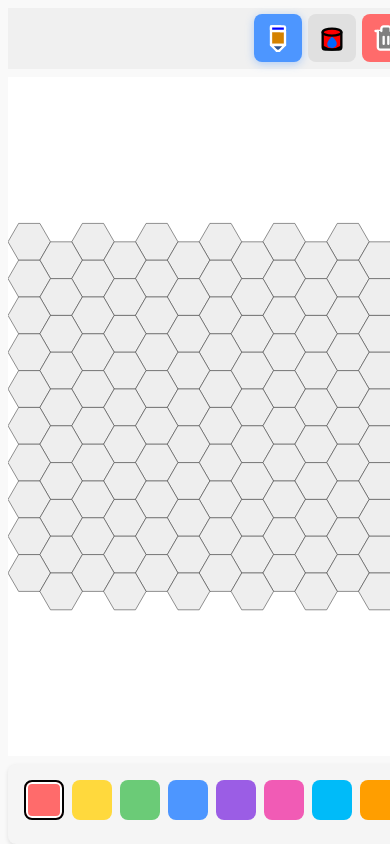
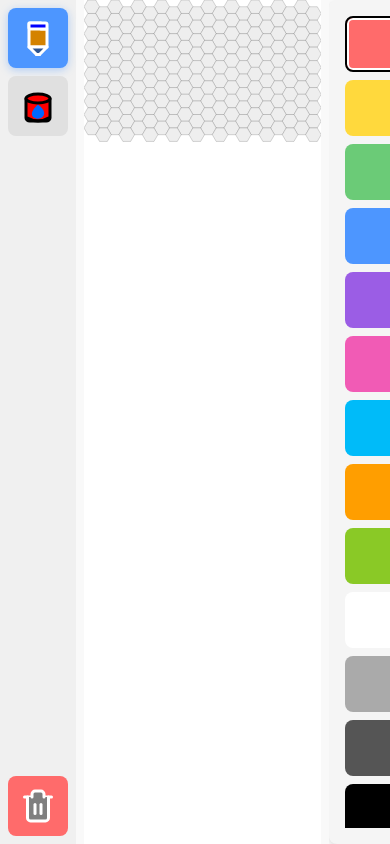
Before and after one commit to lpenguin/hexcolor, a React (Vite) app: page / in a window 390 px wide. Built offline with nearby package versions, Linux system fonts and the light colour scheme.

Commit message:
Mobile friendliness

```diff
--- a/src/App.css
+++ b/src/App.css
@@ -41,8 +41,8 @@ html {
 /* Main content layout with grid layout */
 main {
   flex: 1;
-  display: grid;
-  grid-template-columns: auto 1fr auto;
+  display: flex;
+  flex-direction: row;
   gap: 0.5rem;
   align-items: stretch;
   height: 100%;
@@ -165,93 +165,6 @@ main {
   scroll-behavior: smooth; /* Smooth scrolling for non-drag scrolling */
 }
 
-/* Responsive styling for mobile devices */
-@media (max-width: 768px) {
-  .app-container, #root {
-    padding: 0.5rem;
-  }
-
-  main {
-    grid-template-columns: 1fr;
-    grid-template-rows: auto 1fr auto;
-    height: auto;
-    min-height: calc(100vh - 1rem);
-  }
-
-  .tools {
-    grid-row: 1;
-    grid-column: 1;
-    flex-direction: row;
-    justify-content: center;
-    height: auto;
-    padding: 0.5rem;
-  }
-
-  .hex-grid-container {
-    grid-row: 2;
-    grid-column: 1;
-    height: 60vh;
-  }
-
-  .color-palette-container {
-    grid-row: 3;
-    grid-column: 1;
-    height: auto;
-  }
-
-  .color-palette {
-    width: 100%;
-    height: auto;
-  }
-
-  .color-options {
-    flex-direction: row;
-    overflow-x: auto;
-    overflow-y: hidden;
-    height: auto;
-    padding-right: 0;
-    padding-bottom: 0.5rem;
-  }
-
-  .tool-button {
-    padding: 0.6rem;
-    min-width: 50px;
-    min-height: 50px;
-  }
-
-  .tool-button img {
-    width: 32px;
-    height: 32px;
-  }
+.color-palette-container {
+  overflow: scroll;
 }
-
-@media (max-width: 480px) {
-  .app-container, #root {
-    padding: 0.25rem;
-  }
-
-  .tools {
-    padding: 0.4rem;
-    gap: 0.4rem;
-  }
-
-  .tool-button {
-    padding: 0.5rem;
-    min-width: 48px;
-    min-height: 48px;
-  }
-
-  .tool-button img {
-    width: 28px;
-    height: 28px;
-  }
-
-  body {
-    min-height: 100vh;
-    min-height: -webkit-fill-available; /* For iOS Safari */
-  }
-
-  html {
-    height: -webkit-fill-available; /* For iOS Safari */
-  }
-}
--- a/src/App.tsx
+++ b/src/App.tsx
@@ -191,18 +191,21 @@ function App() {
           <button
             onClick={handlePaintClick}
             className={`tool-button ${currentMode === DrawMode.PAINT ? 'selected' : ''}`}
+            style={{ order: 1 }}
           >
             <img src="./icons/paint-icon.svg" alt="Paint Tool" />
           </button>
           <button
             onClick={handleFillClick}
             className={`tool-button ${currentMode === DrawMode.FILL ? 'selected' : ''}`}
+            style={{ order: 2 }}
           >
             <img src="./icons/fill-icon.svg" alt="Fill Tool" />
           </button>
           <button
             onClick={handleClearGrid}
             className="tool-button clear"
+            style={{ order: 3, marginTop: 'auto' }}
           >
             <img src="./icons/clear-icon.svg" alt="Clear Grid" />
           </button>
--- a/src/components/ColorPalette.css
+++ b/src/components/ColorPalette.css
@@ -73,51 +73,3 @@
   border: 2px solid #000;
   box-shadow: 0 0 0 2px white inset;
 }
-
-/* Media query for mobile devices */
-@media (max-width: 768px) {
-  .color-palette {
-    padding: 0.75rem;
-    height: auto;
-  }
-
-  .color-options {
-    flex-direction: row;
-    overflow-x: auto;
-    overflow-y: hidden;
-    padding-right: 0;
-    padding-bottom: 0.5rem;
-    gap: 0.4rem;
-  }
-
-  .color-option {
-    width: 3rem; /* Slightly smaller on mobile */
-    height: 3rem;
-  }
-
-  /* Disable hover effect on touch devices */
-  .color-option:hover {
-    transform: none;
-  }
-}
-
-/* Very small screens */
-@media (max-width: 480px) {
-  .color-palette {
-    padding: 0.5rem;
-  }
-
-  .color-options {
-    gap: 0.3rem;
-  }
-
-  .color-option {
-    width: 2.5rem;
-    height: 2.5rem;
-    border-width: 1px;
-  }
-
-  .color-option.selected {
-    border-width: 2px;
-  }
-}
--- a/src/components/HexGrid.tsx
+++ b/src/components/HexGrid.tsx
@@ -79,7 +79,7 @@ const HexGrid: React.FC<HexGridProps> = ({
         width="100%"
         height="100%"
         className="hex-grid-svg"
-        preserveAspectRatio="xMidYMid meet"
+        preserveAspectRatio="xMinYMin meet"
       >
         <g
           className="hex-grid"
```
